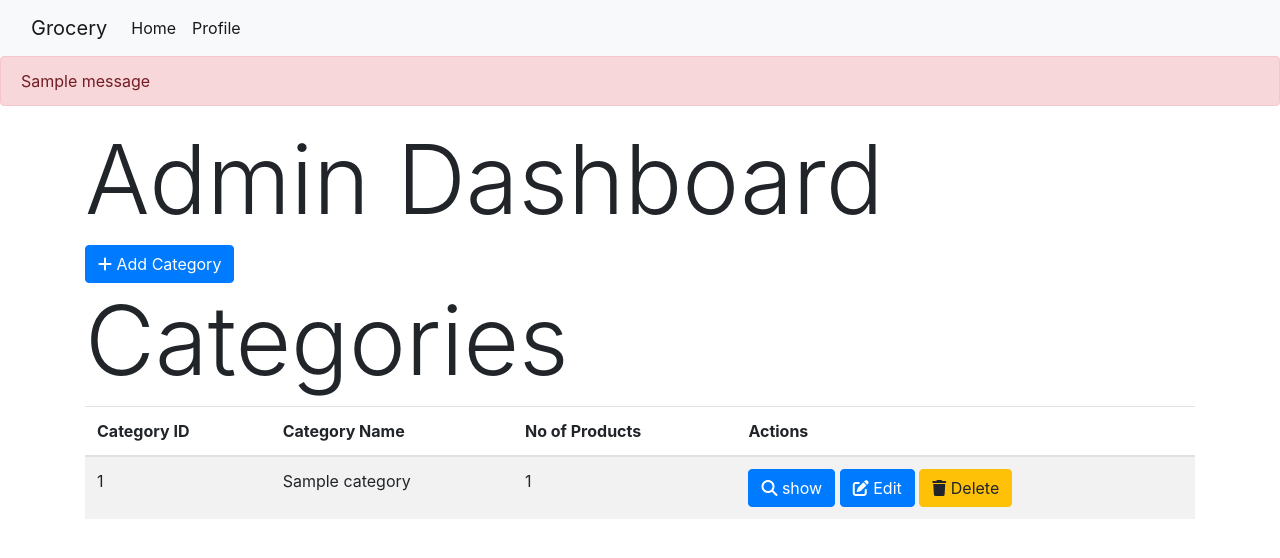
After one commit to Harsh3107-123/grocery-store, a Flask app: page /admin in a window 1280 px wide. The commit adds this page. Shown: the top 558 px of the page. Run offline with Flask 3, Linux system fonts and the light colour scheme; the visitor is signed in with stand-in values (Sample User, id 1); tables that the repository leaves empty hold one stand-in row (values such as "Sample post"); one stand-in notice (Sample message) is shown.

Commit message:
admin functionalities are added

```diff
--- a/models.py
+++ b/models.py
@@ -20,7 +20,7 @@ class Category(db.Model):
     id = db.Column(db.Integer, primary_key=True)
     name = db.Column(db.String(50), unique=True)
     # It sets up a link so you can easily get all products in a category, and from a product, you can find its category.
-    products = db.relationship('Product', backref='category', lazy=True)
+    products = db.relationship('Product', backref='category', lazy=True,cascade="all, delete-orphan")
 
 # creating product model
 class Product(db.Model):
--- a/routes.py
+++ b/routes.py
@@ -7,11 +7,14 @@ from flask import render_template,request,redirect,url_for,flash,session
 
 # now import some important stuff from models for backend validation
 # it is good practise to  import only those things which are required in the file
-from models import User, db
+from models import User, db,Category,Product
 
 # for security important stuff from  werkzeug.security
 from werkzeug.security import generate_password_hash,check_password_hash
 from functools import wraps
+
+
+from datetime import datetime
 
 @app.route('/login')
 def login():
@@ -39,6 +42,10 @@ def login_post():
     # Now let us save the session id so that it can be authenciated successfully
     session['user_id']=user.id
     flash('Login Successfull')
+
+    user=User.query.get(session['user_id'])
+    if user.is_admin:
+        return redirect(url_for('admin'))
 
     return redirect(url_for('index'))
 
@@ -85,6 +92,20 @@ def login_required(f):
             return redirect(url_for('login'))
         return f(*args, **kwargs)
     return decorated_function
+
+#adding another decorator  to check whether the user is admin or not
+def admin_required(f):
+    @wraps(f)
+    def admin_decorator(*args,**Kwargs):
+        if 'user_id' not in session:
+            flash('Please login first')
+            return redirect(url_for('login'))
+        user=User.query.get(session['user_id'])
+        if not user.is_admin :
+            flash("Your are not authorised to enter into admin pannel")
+            return redirect(url_for('login'))
+        return f(*args, **Kwargs)
+    return admin_decorator
 
 #Create a Profile of a user which will show the user about it's own self
 @app.route('/profile')
@@ -138,3 +159,209 @@ def index():
 def logout():
     session.pop('user_id')
     return redirect(url_for('login'))
+
+#it is route for home page
+@app.route('/home')
+@login_required
+def home():
+    user=User.query.get(session['user_id'])
+    return render_template('home.html',user=user)
+
+
+@app.route('/admin')
+@admin_required
+def admin():
+    categories=Category.query.all()
+    return render_template('admin.html',categories=categories)
+
+@app.route('/category/add')
+@admin_required
+def add_category():
+    return render_template('category/add.html')
+
+
+@app.route('/category/add',methods=['POST'])
+@admin_required
+def add_category_post():
+    name=request.form.get('name')
+    categories=Category.query.all()
+
+    for category in categories:
+        if name==category.name:
+            flash("Category already exist")
+            return redirect(url_for('add_category'))
+    category=Category(name=name)
+    db.session.add(category)
+    db.session.commit()
+    flash("Category added successfully")
+    return redirect(url_for('admin'))
+
+@app.route('/category/<int:id>')
+@admin_required
+def show_category(id):
+    category=Category.query.get(id)
+    if not category:
+        flash("Category does not exists")
+        return redirect(url_for('admin'))
+    return render_template('category/show.html',category=category)
+
+@app.route('/category/<int:id>/edit')
+@admin_required
+def edit_category(id):
+    category=Category.query.get(id)
+    if not category:
+        flash("Category does not exist")
+        return redirect(url_for('admin'))
+    return render_template('category/edit.html',category=category)
+
+
+@app.route('/category/<int:id>/edit',methods=['POST'])
+@admin_required
+def edit_category_post(id):
+    category=Category.query.get(id)
+    name=request.form.get('name')
+    categories=Category.query.all()
+    for category in categories:
+        if name in category.name:
+            flash("Category already exist")
+            return redirect(url_for('admin'))
+    category.name=name
+    db.session.commit()
+    flash('Updated successfully')
+    return redirect(url_for('admin'))
+
+
+@app.route('/category/<int:id>/delete')
+@admin_required
+def delete_category(id):
+    category=Category.query.get(id)
+    return render_template('category/delete.html',category=category)
+
+@app.route('/category/<int:id>/delete',methods=['POST'])
+@admin_required
+def delete_category_post(id):
+    category=Category.query.get(id)
+    db.session.delete(category)
+    db.session.commit()
+    flash("category is deleted")
+    return redirect(url_for('admin'))
+
+@app.route('/product/add/<int:category_id>')
+@admin_required
+def add_product(category_id):
+    categories=Category.query.all()
+    return render_template('products/add.html',categories=categories,category_id=category_id)
+
+@app.route('/product/add/<int:category_id>',methods=['POST'])
+@admin_required
+def add_product_post(category_id):
+    name=request.form.get('name')
+    price=request.form.get('price')
+    quantity=request.form.get('quantity')
+    man_date_str=request.form.get('man_date')
+    man_date=datetime.strptime(man_date_str, '%Y-%m-%d').date()
+
+    category=Category.query.get(category_id)
+    if not category:
+        flash("Category does not exist")
+        return redirect(url_for('admin'))
+
+    products=Product.query.all()
+    for product in products:
+        if name==product.name:
+            flash("Product already exist")
+            return redirect(url_for('add_category'))
+    try:
+        price=float(price)
+        quantity=int(quantity)
+    except ValueError:
+        flash("please provide valid price and quantity")
+        return redirect(url_for('add_product',category_id=category.id))
+
+    if price <= 0 or quantity <= 0:
+        flash("Price and quantity must be greater than zero")
+        return redirect(url_for('add_product', category_id=category.id))
+
+    if man_date >= datetime.now().date():
+        flash("Invalid Manufacture date")
+        return redirect(url_for('add_product', category_id=category.id))
+
+    product=Product(name=name,price=price,quantity=quantity,man_date=man_date,category_id=category_id)
+
+    db.session.add(product)
+    db.session.commit()
+    flash("Product added successfully")
+    return redirect(url_for('admin'))
+
+
+@app.route('/category/<int:id>')
+@admin_required
+def show_product(id):
+    return "show product"
+
+@app.route('/product/<int:id>/edit')
+@admin_required
+def edit_product(id):
+    product=Product.query.get(id)
+    categories=Category.query.all()
+    return render_template('products/edit.html',product=product,categories=categories)
+
+@app.route('/product/<int:id>/edit',methods=["POST"])
+@admin_required
+def edit_product_post(id):
+    product=Product.query.get(id)
+    name=request.form.get('name')
+    price=request.form.get('price')
+    quantity=request.form.get('quantity')
+    man_date_str=request.form.get('man_date')
+    man_date=datetime.strptime(man_date_str, '%Y-%m-%d').date()
+
+    category=Category.query.get(product.category_id)
+    if not category:
+        flash("Category does not exist")
+        return redirect(url_for('admin'))
+
+    products=Product.query.all()
+    for product in products:
+        if name==product.name:
+            flash("Product already exist")
+            return redirect(url_for('add_category'))
+    try:
+        price=float(price)
+        quantity=int(quantity)
+    except ValueError:
+        flash("please provide valid price and quantity")
+        return redirect(url_for('edit_product',id=product.id))
+
+    if price <= 0 or quantity <= 0:
+        flash("Price and quantity must be greater than zero")
+        return redirect(url_for('edit_product',id=product.id))
+
+    if man_date >= datetime.now().date():
+        flash("Invalid Manufacture date")
+        return redirect(url_for('add_product', category_id=category.id))
+
+    product.name=name
+    product.price=price
+    product.quantity=quantity
+    product.man_date=man_date
+    product.category_id=request.form.get('category_id')
+
+    db.session.commit()
+    flash("Product updates successfully")
+    return redirect(url_for('admin'))
+
+@app.route('/product/<int:id>/delete')
+@admin_required
+def delete_product(id):
+    product=Product.query.get(id)
+    return render_template('products/delete.html',product=product)
+
+@app.route('/product/<int:id>/delete',methods=['POST'])
+@admin_required
+def delete_product_post(id):
+    product=Product.query.get(id)
+    db.session.delete(product)
+    db.session.commit()
+    flash("category is deleted")
+    return redirect(url_for('admin'))
--- /dev/null
+++ b/templates/admin.html
@@ -0,0 +1,42 @@
+{% extends 'layout.html' %}
+{% block title %}
+Admin Dashboard
+{% endblock %}
+{% block content %}
+<h1 class="display-1">Admin Dashboard</h1>
+<a href="{{ url_for('add_category') }}" class="btn btn-primary">
+    <i class="fa fa-plus" aria-hidden="true"></i>
+    Add Category</a>
+<h2 class="display-1">Categories</h2>
+<table class="table table-striped">
+    <thead>
+        <tr>
+            <th>Category ID</th>
+            <th>Category Name</th>
+            <th>No of Products</th>
+            <th>Actions</th>
+        </tr>
+    </thead>
+    <tbody>
+        {% for category in categories %}
+        <tr>
+            <td>{{ category.id }}</td>
+            <td>{{ category.name }}</td>
+            <td>{{ category.products | length }}</td>
+            <td>
+                <a href="{{ url_for('show_category', id=category.id) }}" class="btn btn-primary">
+                    <i class="fa fa-search" aria-hidden="true"></i>
+                    show</a>
+                <a href="{{ url_for('edit_category', id=category.id) }}" class="btn btn-primary">
+                    <i class="fa fa-edit" aria-hidden="true"></i>
+                    Edit</a>
+                <a href="{{ url_for('delete_category',id=category.id) }}" class="btn btn-warning">
+                    <i class="fa fa-trash" aria-hidden="true"></i>
+                    Delete</a>
+            </td>
+        </tr>
+        {% endfor %}
+
+
+    </tbody>
+{% endblock %}
--- /dev/null
+++ b/templates/home.html
@@ -0,0 +1,5 @@
+{% extends 'layout.html' %}
+{% block title %}Home{% endblock %}
+{% block content %}
+<h1>Welcome to home page {{ user.username }}</h1>
+{% endblock %}
--- a/templates/index.html
+++ b/templates/index.html
@@ -1,4 +1,4 @@
 {% extends 'layout.html' %}
 {% block content %}
-<h1>Home</h1>
+<h1>Index page</h1>
 {% endblock %}
--- a/templates/layout.html
+++ b/templates/layout.html
@@ -10,6 +10,8 @@
     <!-- link to the bootstrap css file -->
     <link rel="stylesheet" href="https://cdn.jsdelivr.net/npm/bootstrap@4.0.0/dist/css/bootstrap.min.css"
         integrity="sha384-Gn5384xqQ1aoWXA+058RXPxPg6fy4IWvTNh0E263XmFcJlSAwiGgFAW/dAiS6JXm" crossorigin="anonymous">
+    <!-- font awesome cdn allow to insert icons  -->
+    <link rel="stylesheet" href="https://cdnjs.cloudflare.com/ajax/libs/font-awesome/6.7.2/css/all.min.css" integrity="sha512-Evv84Mr4kqVGRNSgIGL/F/aIDqQb7xQ2vcrdIwxfjThSH8CSR7PBEakCr51Ck+w+/U6swU2Im1vVX0SVk9ABhg==" crossorigin="anonymous" referrerpolicy="no-referrer" />
 
     {% block style %} {% endblock %}
 </head>
@@ -18,16 +20,7 @@
     <!-- allow to access session details -->
     {% include "navbar.html" with context %}
     <!-- The container class in Bootstrap automatically adds left and right padding (and centers the content) to keep your content nicely -->
-    {% with messages = get_flashed_messages() %}
-    {% if messages %}
-    {% for message in messages %}
-    <div class="alert alert-danger" role="alert">
-        {{ message }}
-    </div>
-
-    {% endfor %}
-    {% endif %}
-    {% endwith %}
+     {% include "message.html" %}
 
     <div class="container">
         {% block content %}
--- /dev/null
+++ b/templates/message.html
@@ -0,0 +1,17 @@
+    {% with messages = get_flashed_messages() %}
+    {% if messages %}
+    {% for message in messages %}
+    {% if "success" in message | lower %}
+    <div class="alert alert-success" role="alert">
+        {{ message }}
+    </div>
+    {% else %}
+    <div class="alert alert-danger" role="alert">
+        {{ message }}
+    </div>
+    {% endif %}
+
+
+    {% endfor %}
+    {% endif %}
+    {% endwith %}
--- a/templates/navbar.html
+++ b/templates/navbar.html
@@ -8,6 +8,9 @@
       <ul class="navbar-nav">
         <!-- the reason this html page is able to access the session is because we have included this page with app_context -->
         {% if 'user_id' in session %}
+        <li class="nav-item">
+          <a class="nav-link active" aria-current="page" href="{{ url_for('home') }}">Home</a>
+        </li>
         <li class="nav-item">
           <a class="nav-link active" aria-current="page" href="{{ url_for('profile') }}">Profile</a>
         </li>
```
Also changed, not shown: templates/category/add.html (added, +13 -0 lines), templates/category/delete.html (added, +9 -0 lines), templates/category/edit.html (added, +13 -0 lines), templates/category/show.html (added, +46 -0 lines), templates/products/add.html (added, +36 -0 lines), templates/products/delete.html (added, +9 -0 lines), templates/products/edit.html (added, +36 -0 lines).
